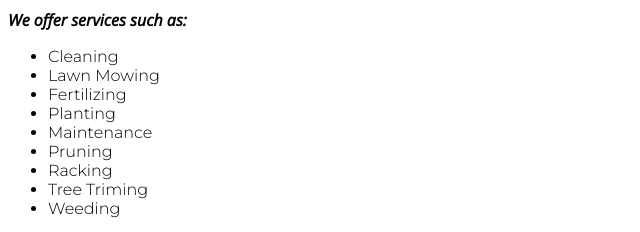
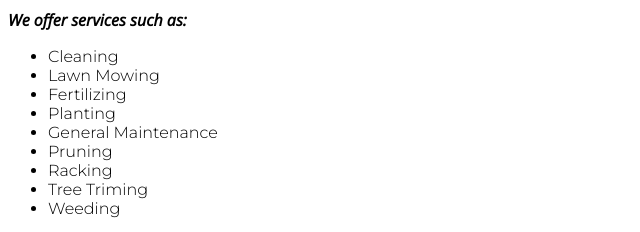
Before and after one commit to Rodrig4332/pabloslandscape.github.io, a plain HTML site: page index.html in a window 1280 px wide. Shown: the part 2200-2432 px from the top of the page, 0-640 px from the left. Drawn offline with nearby package versions, Linux system fonts and the light colour scheme.

Commit message:
Update index.html

```diff
--- a/index.html
+++ b/index.html
@@ -69,7 +69,7 @@
         <li>Lawn Mowing</li>
         <li>Fertilizing</li>
         <li>Planting</li>
-        <li>Maintenance</li>
+        <li>General Maintenance</li>
         <li>Pruning</li>
         <li>Racking</li>
         <li>Tree Triming</li>
```
